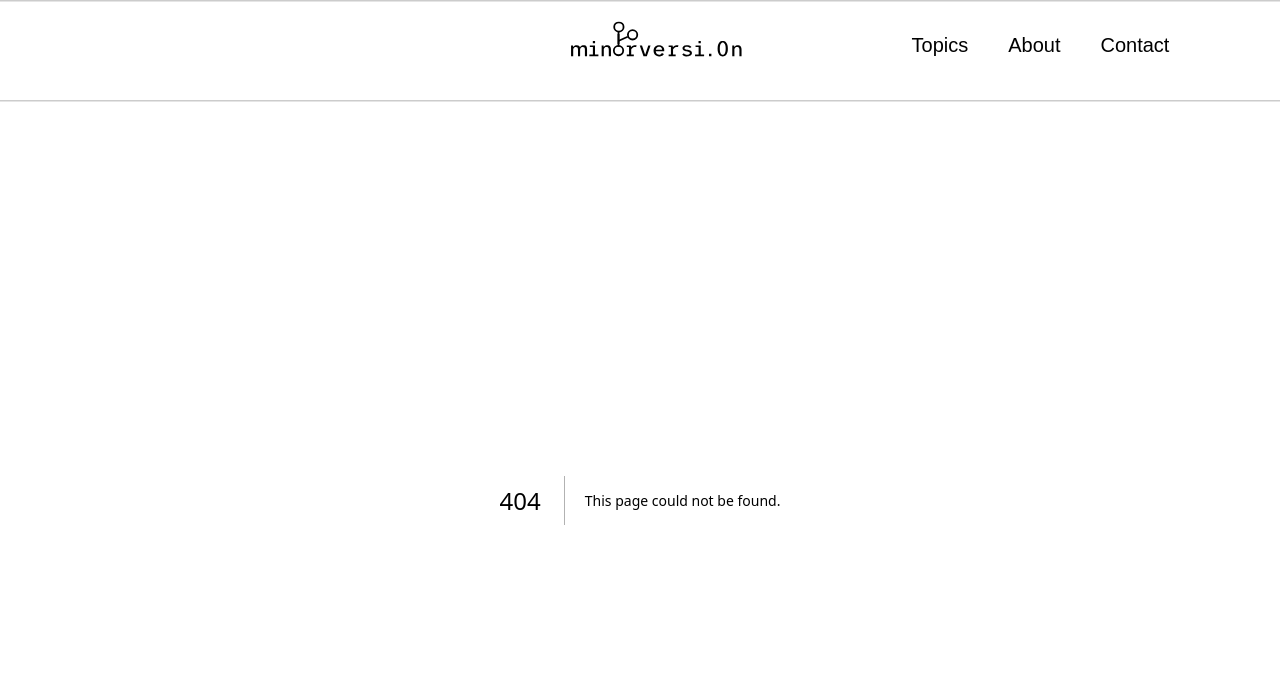
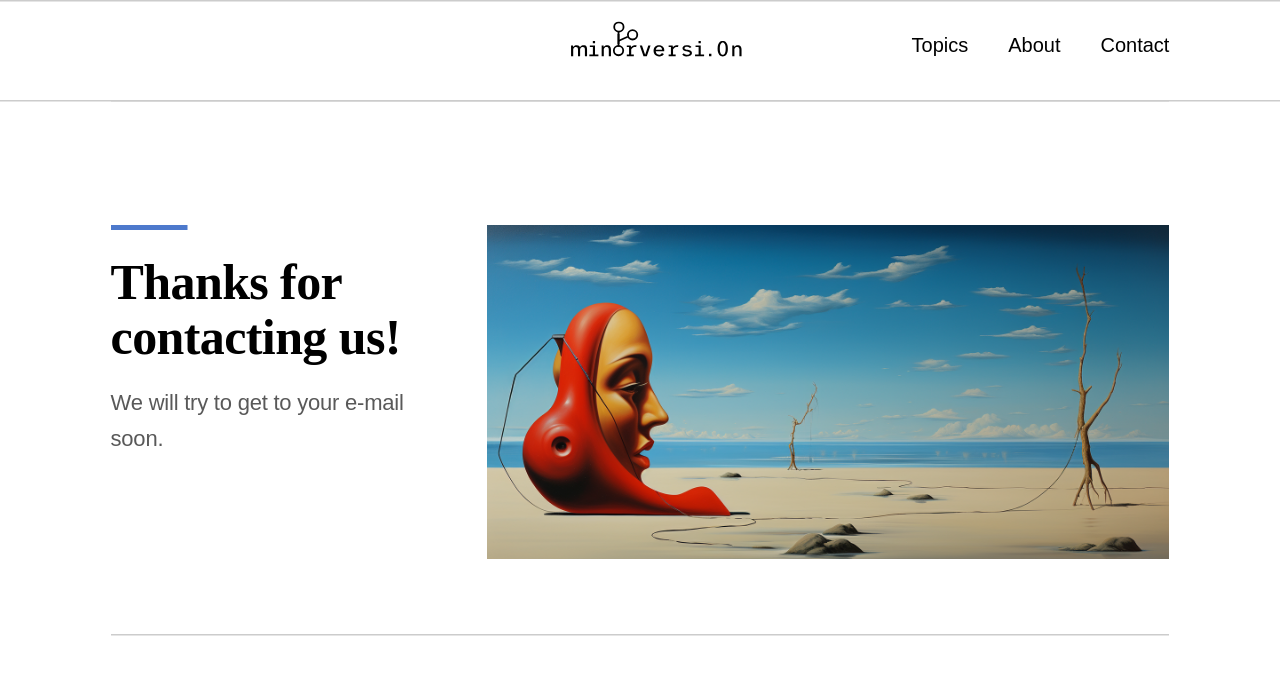
Before and after one commit to alexisdrakopoulos/magazine_website, a Next.js app in the folder magazine/: page /contact/success in a window 1280 px wide. Before the commit this address had no page. Shown: the top 674 px of the page. Built offline with nearby package versions, Linux system fonts and the light colour scheme; a web font is replaced by a local one.

Commit message:
add contact success page

```diff
--- a/magazine/src/app/contact/components/form.tsx
+++ b/magazine/src/app/contact/components/form.tsx
@@ -1,8 +1,10 @@
 "use client";
 import React, { useState } from "react";
+import { useRouter } from "next/navigation";
 
 export const Form = () => {
   const [isMessageSent, setMessageSent] = useState<boolean>(false);
+  const router = useRouter();
 
   async function handleSubmit(e: React.FormEvent<HTMLFormElement>) {
     e.preventDefault();
@@ -106,6 +108,7 @@ export const Form = () => {
         <button type="submit">Send Message</button>
       </form>
       {isMessageSent && <p> Message has been Sent</p>}
+      {isMessageSent && router.push("/contact/success")}
     </>
   );
 };
--- /dev/null
+++ b/magazine/src/app/contact/success/page.tsx
@@ -0,0 +1,43 @@
+import React from "react";
+import Image from "next/image";
+
+export default function Contact() {
+  return (
+    <div className="ArticlePage">
+      <header className="u-Container content">
+        <ul className="u-Grid column">
+          <li className="ArticleBlock large">
+            <div className="article-grid">
+              <div className="text" style={{ paddingTop: "50px" }}>
+                <div className="head">
+                  <h3 className="t-TitleSerif large title">
+                    Thanks for contacting us!
+                  </h3>
+                  <div className="t-BodySans large intro">
+                    We will try to get to your e-mail soon.
+                  </div>
+                </div>
+              </div>
+              <div className="u-Art art">
+                <Image
+                  src="/message_success.png"
+                  width={600}
+                  height={600}
+                  sizes="100vw"
+                  style={{
+                    width: "100%",
+                    height: "auto",
+                    paddingBottom: "3px",
+                    paddingTop: "50px",
+                  }} // optional
+                  alt="successful contact"
+                  unoptimized
+                />
+              </div>
+            </div>
+          </li>
+        </ul>
+      </header>
+    </div>
+  );
+}
--- a/magazine/src/app/globals.css
+++ b/magazine/src/app/globals.css
@@ -2947,6 +2947,12 @@ input, textarea {
   margin-top: 5px;
 }
 
+@media (max-width: 864px) {
+  input, textarea {
+    min-width: 300px;
+  }
+}
+
 textarea {
   min-height: 150px
 }
```
Also changed, not shown: magazine/public/message_success.png (added).
